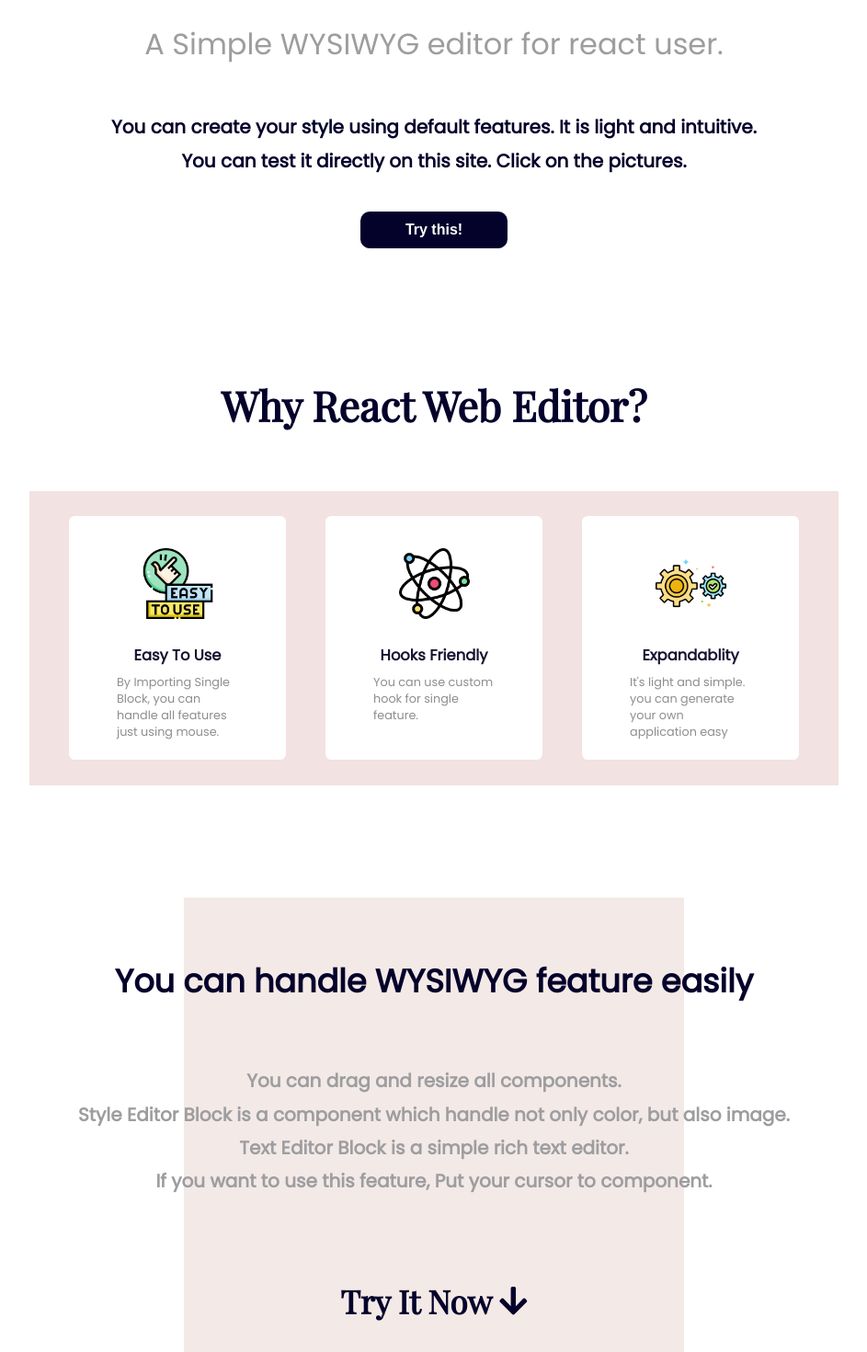
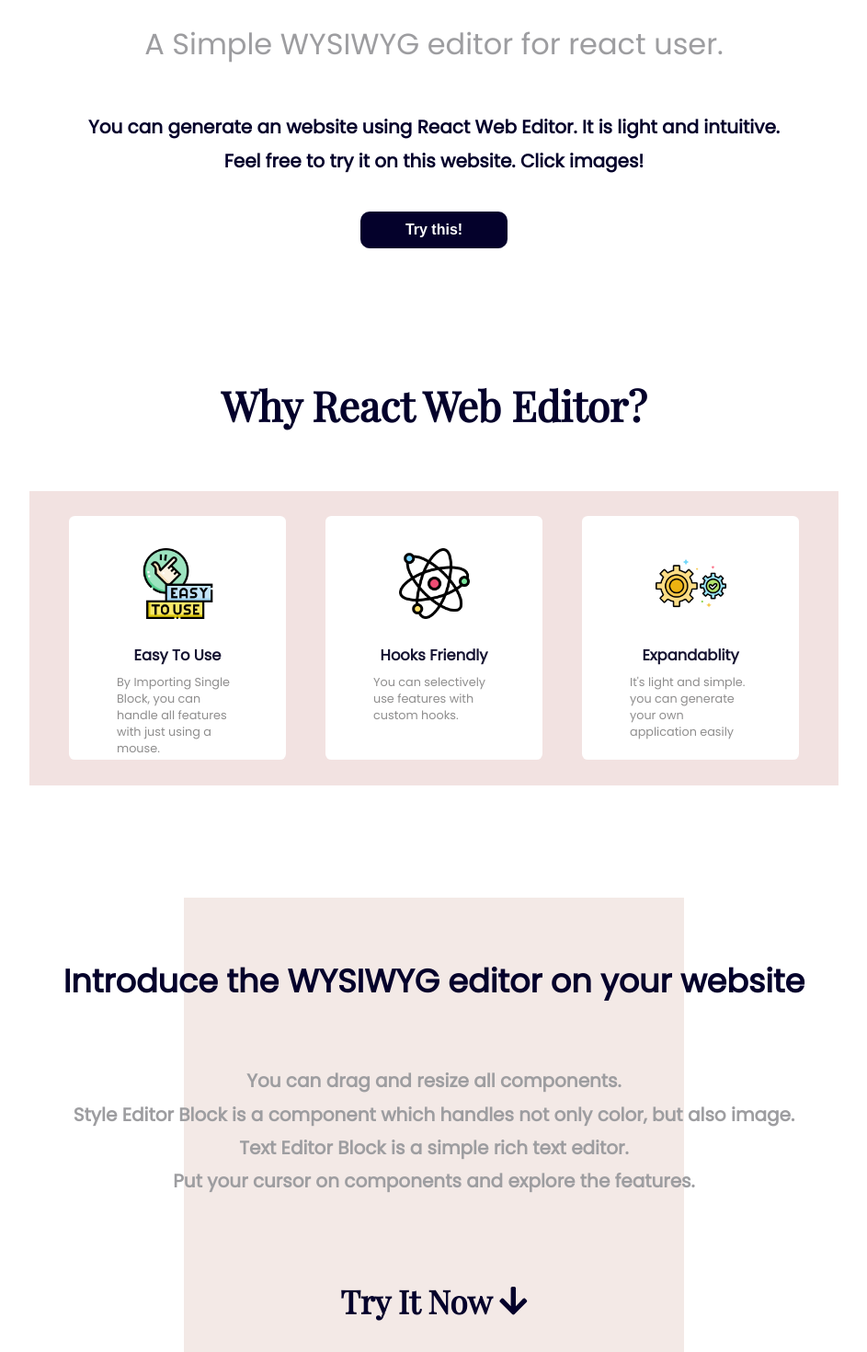
Before and after one commit to CHEWCHEWW/react-web-editor-website, a Next.js app: page / in a window 1280 px wide. Shown: the part 240-1710 px from the top of the page at 92% size, without its empty margins (168-1111 px from the left). Built offline with nearby package versions, Linux system fonts and the light colour scheme.

Commit message:
[FIX]: Sententces content

```diff
--- a/src/components/DragAndDropSentence/index.tsx
+++ b/src/components/DragAndDropSentence/index.tsx
@@ -10,8 +10,8 @@ const DragAndDropSentence: React.FC = (): React.ReactElement => {
     <SentenceArea>
       <MainSentence>Simple Drag And Drop</MainSentence>
       <SubSentenceArea>
-        <SubSentence>If you want to use Drag and Drop feature,</SubSentence>
-        <SubSentence>The only you have to do is to put your code to Drag and drop component`s children.</SubSentence>
+        <SubSentence>Need a Drag and Drop function on your component?</SubSentence>
+        <SubSentence>Just wrap the components. Then you are good to go.</SubSentence>
       </SubSentenceArea>
     </SentenceArea>
   );
--- a/src/components/EditorSectionSentence/index.tsx
+++ b/src/components/EditorSectionSentence/index.tsx
@@ -11,20 +11,20 @@ const EditorSectionSentence: React.FC = (): React.ReactElement => {
   return (
     <SentenceArea>
       <MainSentence>
-        You can handle WYSIWYG feature easily
+        Introduce the WYSIWYG editor on your website
       </MainSentence>
       <SubSentenceArea>
         <SubSentence>
           You can drag and resize all components.
         </SubSentence>
         <SubSentence>
-          Style Editor Block is a component which handle not only color, but also image.
+        Style Editor Block is a component which handles not only color, but also image.
         </SubSentence>
         <SubSentence>
           Text Editor Block is a simple rich text editor.
         </SubSentence>
         <SubSentence>
-          If you want to use this feature, Put your cursor to component.
+          Put your cursor on components and explore the features.
         </SubSentence>
       </SubSentenceArea>
       <BounceArrowMessage
--- a/src/components/HookSection/index.tsx
+++ b/src/components/HookSection/index.tsx
@@ -16,9 +16,9 @@ const HookSection: React.FC = (): React.ReactElement => {
     <Wrapper>
       <CodeSection>
         <MessageWrapper>
-          <MainSentence>Customize your component using hook</MainSentence>
-          <SubSentence>You can import single feature hook.</SubSentence>
-          <SubSentence>It provides simple process to generate your own component.</SubSentence>
+          <MainSentence>Customize your component using hooks</MainSentence>
+          <SubSentence>If you need a single feature from React Web Editor? It’s okay. Use Hooks.</SubSentence>
+          <SubSentence>Hooks provide an easier process of generating your own components.</SubSentence>
           <SubSentence>You can generate web builder application using these hooks</SubSentence>
         </MessageWrapper>
         <CodeEditorWrapper>
--- a/src/components/MainTitleSection/index.tsx
+++ b/src/components/MainTitleSection/index.tsx
@@ -9,8 +9,8 @@ const MainTitleSection: React.FC = (): React.ReactElement => {
       <Title>REACT WEB EDITOR</Title>
       <SubTitle>A Simple WYSIWYG editor for react user.</SubTitle>
       <SubSentenceContent>
-        <SubSentence>You can create your style using default features. It is light and intuitive.</SubSentence>
-        <SubSentence>You can test it directly on this site. Click on the pictures.</SubSentence>
+        <SubSentence>You can generate an website using React Web Editor. It is light and intuitive.</SubSentence>
+        <SubSentence>Feel free to try it on this website. Click images!</SubSentence>
       </SubSentenceContent>
       <ButtonsArea>
         <ButtonLink
@@ -60,7 +60,7 @@ const SubSentence = styled.h3`
   font-size: 20px;
 `;
 
-const SubTitle = styled.h3`
+const SubTitle = styled.h2`
   margin: 2rem 0 0 0;
   font-weight: 400;
   font-size: 2rem;
--- a/src/components/SummerizeCardSection/index.tsx
+++ b/src/components/SummerizeCardSection/index.tsx
@@ -13,19 +13,19 @@ const SurmmerizeCardSection: React.FC = (): React.ReactElement => {
       <CardRow>
         <MiniCard
           title={"Easy To Use"}
-          subSentence={"By Importing Single Block, you can handle all features just using mouse."}
+          subSentence={"By Importing Single Block, you can handle all features with just using a mouse."}
           src={easyToUse}
           alt="easy to use"
         />
         <MiniCard
           title={"Hooks Friendly"}
-          subSentence={"You can use custom hook for single feature."}
+          subSentence={" You can selectively use features with custom hooks."}
           src={react}
           alt="react"
         />
         <MiniCard
           title={"Expandablity"}
-          subSentence={"It's light and simple. you can generate your own application easy"}
+          subSentence={"It's light and simple. you can generate your own application easily"}
           src={simpleUse} alt="simple use"
         />
       </CardRow>
--- a/src/components/TextEditorSection/index.tsx
+++ b/src/components/TextEditorSection/index.tsx
@@ -18,7 +18,7 @@ const TextEditorSection: React.FC = (): React.ReactElement => {
         <Message>
           If You Click second tab,
           <br/>
-          Settings window appears on the screen.
+          The Settings window appears on the screen.
         </Message>
         <CodeEditor code={TEXT_EDITOR_BLOCK} />
       </CodeEditorWrapper>
--- a/src/components/VarietyTextSentence/index.tsx
+++ b/src/components/VarietyTextSentence/index.tsx
@@ -16,8 +16,10 @@ const VarietyTextSentence: React.FC = (): React.ReactElement => {
           Customize font using Text Editor Component.
         </SubSentence>
         <SubSentence>
-          These examples are made by using default options.
-          You can combine these options with your style.
+          These examples are made by default options we provide.
+        </SubSentence>
+        <SubSentence>
+          You can create your own style with these options.
         </SubSentence>
       </SubSentenceArea>
     </SentenceArea>
--- a/src/components/VideoSection/index.tsx
+++ b/src/components/VideoSection/index.tsx
@@ -17,7 +17,8 @@ const VideoSection: React.FC = (): React.ReactElement => {
       <MainVideoPlayer src={"/example.mp4"} type={"video/mp4"} />
       <SentenceWrapper>
         <Sentence>
-          Generate Your Page using React Web editor.
+          Create your website with React Web Editor.
+          Start it by downloading our library!
         </Sentence>
         <SubSentence>
           Lets Download our library!
--- a/src/pages/_document.tsx
+++ b/src/pages/_document.tsx
@@ -30,8 +30,9 @@ class MyDocument extends Document {
 
   render() {
     return (
-      <Html>
+      <Html lang="en">
         <Head>
+          <meta name="theme-color" />
           <link rel="shortcut icon" href="/favicon.png" />
           <link rel="preconnect" href="https://fonts.googleapis.com" />
           <link rel="preconnect" href="https://fonts.gstatic.com" />
```
Also changed, not shown: 1 other file (tests, documents, lock files or other folders).
